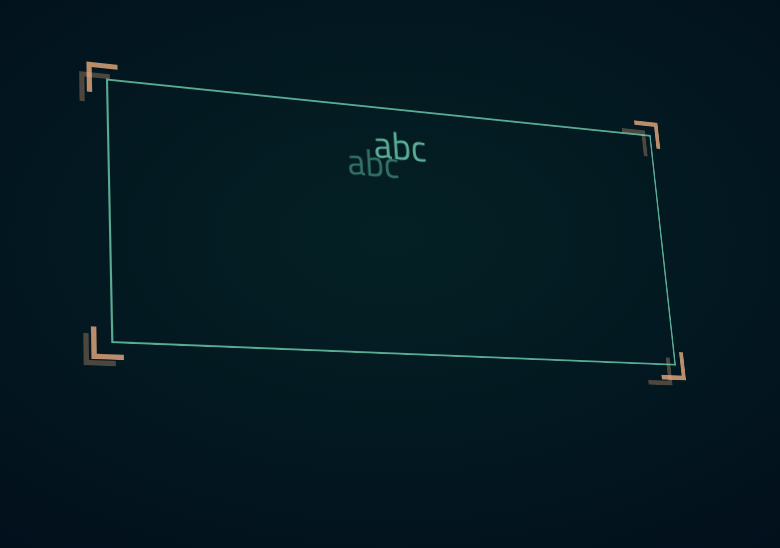
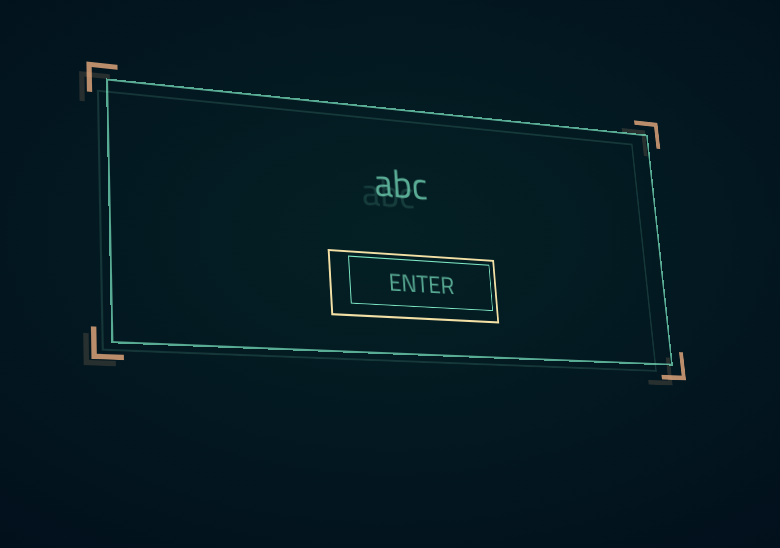
Before and after one commit to kcgidw/fui-demo, a website built with webpack: page public/index.html in a window 1280 px wide. Shown: the part 164-712 px from the top of the page, without its empty margins (249-1029 px from the left). Built offline with nearby package versions, Linux system fonts and the light colour scheme.

Commit message:
WIP buttons; WIP sound effect

```diff
--- a/public/index.html
+++ b/public/index.html
@@ -17,17 +17,27 @@
 					<div class="corners-frame lower">
 						<div class="corners"></div>
 					</div>
-					<div class="box-frame ">
+					<div class="box-frame upper">
 						<div class="box upper">
-							<div class="box-content">
-								abc
+							<div class="box-content upper">
+								<p>abc</p>
+								<div class="btn btn-outer initial">
+									<div class="btn btn-inner initial">
+										ENTER
+									</div>
+								</div>
 							</div>
 						</div>
 					</div>
-					<div class="box-frame">
+					<div class="box-frame lower">
 						<div class="box lower">
-							<div class="box-content">
-								abc
+							<div class="box-content lower">
+								<p>abc</p>
+								<div class="btn btn-outer initial">
+									<div class="btn btn-inner initial">
+										ENTER
+									</div>
+								</div>
 							</div>
 						</div>
 					</div>
--- a/public/js/app.js
+++ b/public/js/app.js
@@ -42,7 +42,20 @@ const setZ = (selector, z) => {
 	document.querySelector(selector).style.webkitTransform = `translateZ(${z}px)`;
 };
 
-setTimeout(() => {
-	setZ('#stack1 .box.upper', 30);
-	setZ('#stack1 .box.lower', -30);
-}, 0);
+setZ('#stack1 .box.upper', 30);
+setZ('#stack1 .box.lower', -30);
+
+const windowOpenSfx = new Audio('assets/window-open.wav');
+windowOpenSfx.addEventListener('canplaythrough', (e) => {
+	// windowOpenSfx.play();
+});
+
+const animate = (selector, whenStart, removeClass, addClass) => {
+	const el = document.querySelector(selector);
+	setTimeout(() => {
+		el.classList.remove(removeClass);
+		el.classList.add(addClass);
+	}, whenStart * 1000);
+};
+animate('.upper .btn-outer', 0.6, 'initial', 'normal');
+animate('.upper .btn-inner', 0.9, 'initial', 'normal');
--- a/public/style/animations.scss
+++ b/public/style/animations.scss
@@ -1,20 +1,24 @@
 @keyframes sliding-doors-open {
 	0% {
+		height: 80%;
 		width: 0%;
 	}
 	100% {
+		height: 100%;
 		width: 100%;
 	}
 }
 
 @keyframes flicker {
-  0%,
+	0% {
+		opacity: 0;
+	}
 	12%,
 	25%,
 	40%,
 	72%,
 	87% {
-    opacity: 0;
+		opacity: 0.2;
 	}
 	10%,
 	15%,
@@ -28,7 +32,7 @@
 	}
 }
 
-@keyframes zoom {
+@keyframes zoom-half {
 	0% {
 		width: 50%;
 		height: 50%;
@@ -38,7 +42,7 @@
 		height: 100%;
 	}
 }
-@keyframes fadein {
+@keyframes fadein-8 {
 	0% {
 		opacity: 0;
 	}
--- /dev/null
+++ b/public/style/button.scss
@@ -0,0 +1,73 @@
+$outer-pad: 8px;
+
+.btn {
+	margin: auto;
+	display: flex;
+	align-items: center;
+	justify-content: center;
+
+	transform-style: preserve-3d;
+
+	font-size: 24px;
+	cursor: pointer;
+
+	&.initial {
+		width: 0px;
+		opacity: 0;
+		transform: translateZ(0px);
+	}
+}
+
+.btn-outer {
+	position: relative;
+	padding: $outer-pad;
+	border: 2px solid $gold;
+	box-sizing: border-box;
+
+	height: 65px;
+	transition: width 0.3s ease, opacity 0.2s ease, transform 0.3s ease;
+
+	&.normal {
+		width: 180px;
+		opacity: 1;
+		transform: translateZ(15px);
+	}
+}
+
+.btn-inner {
+	border: 1px solid $base-color;
+	overflow: hidden;
+
+	height: 45px;
+	transition: width 0.3s ease opacity 0.2s ease, transform 0.3s ease;
+
+	&.normal {
+		width: 150px;
+		opacity: 1;
+		transform: translateZ(15px);
+		transition: transform 0.1s ease;
+	}
+
+	&:hover {
+		// transform: translateZ(40px);
+	}
+}
+
+// @keyframes btn-zoom {
+// 	0% {
+// 		width: 5%;
+// 		height: 5%;
+// 	}
+// 	100% {
+// 		width: 180px;
+// 		height: 60px;
+// 	}
+// }
+// @keyframes btn-fadein {
+// 	0% {
+// 		opacity: 0;
+// 	}
+// 	100% {
+// 		opacity: 1;
+// 	}
+// }
--- a/public/style/main.scss
+++ b/public/style/main.scss
@@ -3,6 +3,7 @@ $base-color-t1: hsla(160, 70, 70, 0.7);
 $base-color-t2: hsla(160, 70, 70, 0.5);
 $sec-color: hsla(25, 70%, 70%, 1);
 $sec-color-t2: hsla(25, 70%, 70%, 0.1);
+$gold: hsl(45, 77%, 80%);
 $ease-out-cubic: cubic-bezier(0.215, 0.61, 0.355, 1);
 
 body {
@@ -52,18 +53,17 @@ body {
 			to bottom,
 			$base-color,
 			$base-color 2px,
-			hsla(0, 0%, 0%, 0%) 4px,
-			hsla(0, 0%, 0%, 0%) 10px,
-			$base-color 12px
+			hsla(0, 0%, 0%, 0%) 3px,
+			hsla(0, 0%, 0%, 0%) 13px
 		),
 		repeating-linear-gradient(
 			to left,
 			$base-color,
 			$base-color 2px,
-			hsla(0, 0%, 0%, 0%) 4px,
-			hsla(0, 0%, 0%, 0%) 10px
+			hsla(0, 0%, 0%, 0%) 3px,
+			hsla(0, 0%, 0%, 0%) 13px
 		);
-	opacity: 0.1;
+	opacity: 0.02;
 	transform: translateZ(0px);
 }
 
@@ -80,26 +80,33 @@ body {
 	height: 100%;
 	transform-style: preserve-3d;
 
+	&.lower {
+		opacity: 0.2;
+	}
+
 	.box {
 		margin: auto;
 		height: 100%;
+		transform-style: preserve-3d;
+		border: 2px solid $base-color-t1;
+		color: $base-color-t1;
+		display: flex;
+		justify-content: center;
+		// overflow: hidden;
 		transition: transform 0.5s $ease-out-cubic, width 0s ease-out;
-		animation-duration: 0.5s, 0.3s;
-		animation-fill-mode: both;
+		animation-duration: 0.4s, 0.3s;
+		// animation-fill-mode: both;
 		animation-timing-function: ease, ease-in-out;
 		animation-delay: 0s;
 		&.upper {
-			border: 2px solid $base-color-t1;
-			color: $base-color-t1;
 			animation-name: flicker, sliding-doors-open;
 		}
 		&.lower {
-			opacity: 0.3;
 			user-select: none;
 			animation-name: flicker, sliding-doors-open;
-			.box-content {
-				opacity: 0.4;
-			}
+		}
+		.box-content {
+			transform-style: preserve-3d;
 		}
 	}
 }
@@ -117,7 +124,7 @@ body {
 	transform-style: preserve-3d;
 
 	&.lower {
-		opacity: 0.4;
+		opacity: 0.2;
 	}
 }
 
@@ -138,8 +145,8 @@ body {
 	height: 100%;
 	box-sizing: border-box;
 
-	animation-name: zoom, fadein;
-	animation-duration: 0.4s, 0.5s;
+	animation-name: zoom-half, fadein-8;
+	animation-duration: 0.3s, 0.5s;
 	animation-timing-function: $ease-out-cubic, ease-out;
 	animation-delay: 0.2s, 0s;
 	animation-fill-mode: both;
@@ -158,3 +165,4 @@ body {
 }
 
 @import './animations';
+@import './button';
```
Also changed, not shown: public/js/typer.js (added, +13 -0 lines), 1 other file. Lines whose indentation alone changed are shown as unchanged.
